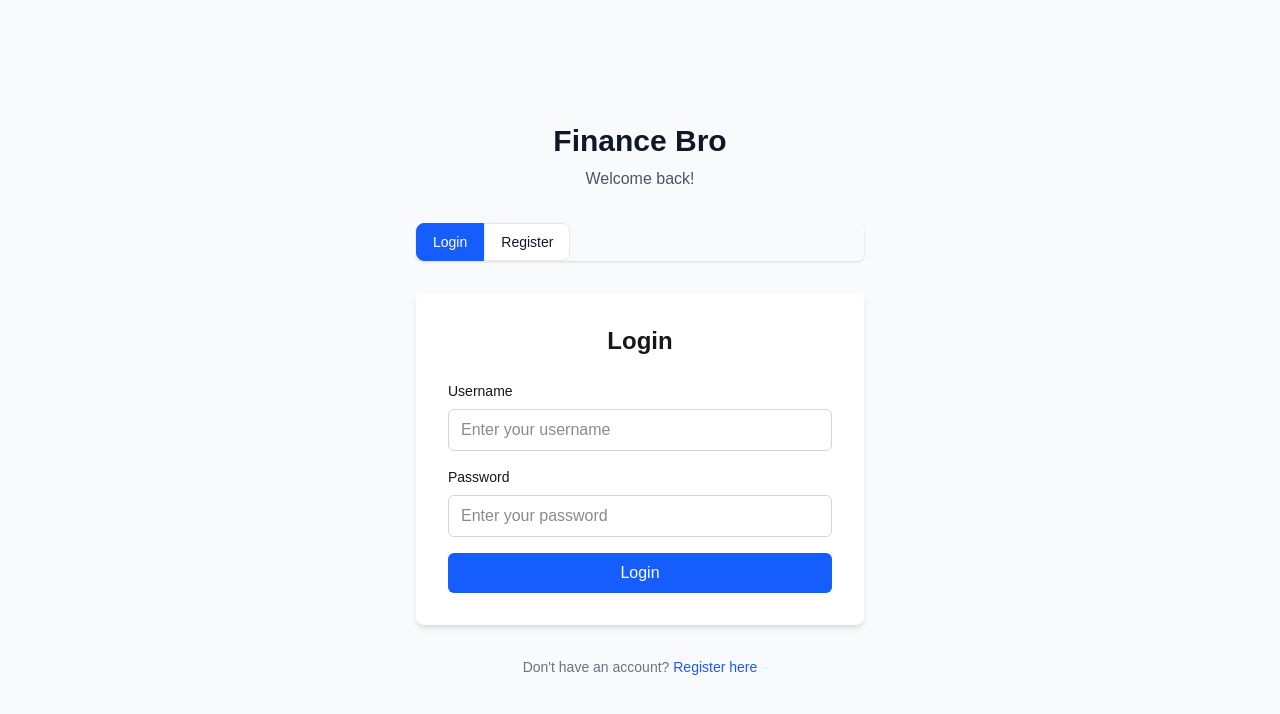
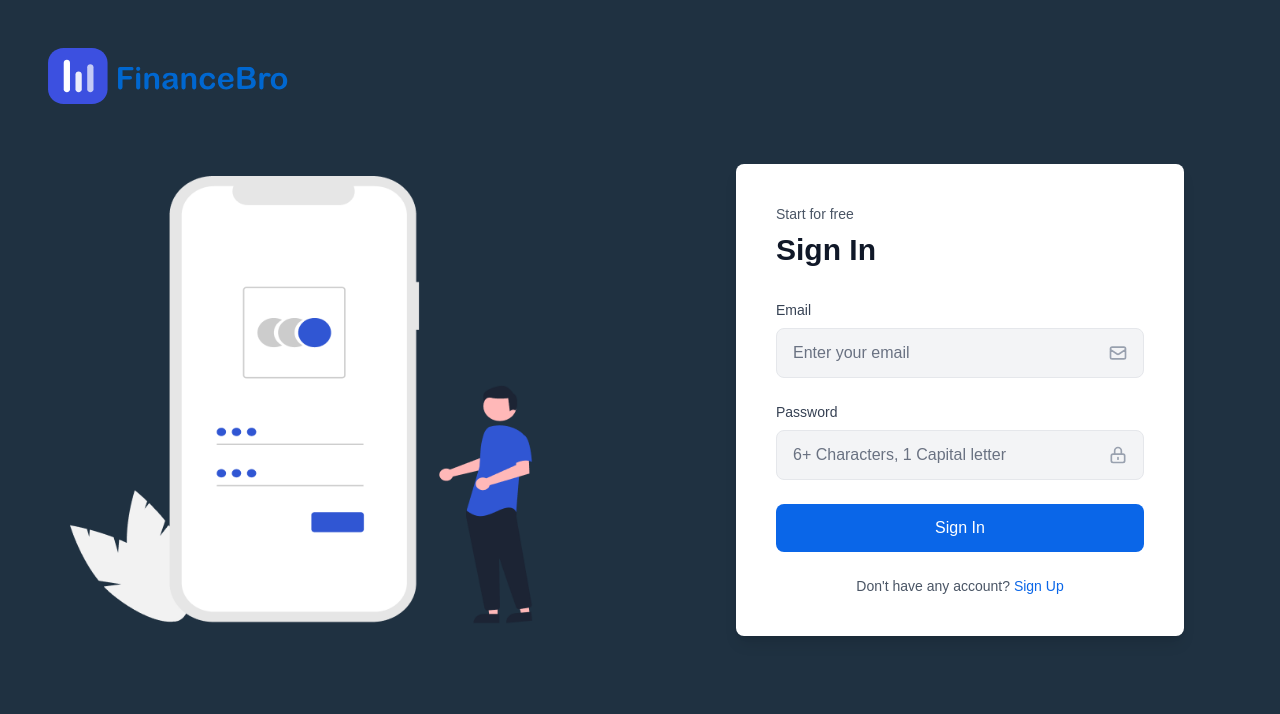
Before and after one commit to Dang-Duong/finance-bro, a Next.js app: page /auth in a window 1280 px wide. Shown: the top 714 px of the page. Built offline with nearby package versions, Linux system fonts and the light colour scheme.

Commit message:
fix: design of auth page

```diff
--- a/app/api/auth/register/route.ts
+++ b/app/api/auth/register/route.ts
@@ -5,10 +5,15 @@ import { NextResponse } from "next/server";
 import { z } from "zod";
 
 const registerSchema = z.object({
-  username: z.string().min(2).max(100).trim().toLowerCase(),
+  email: z.string().email({ message: "Invalid email address" }),
+  name: z.string().min(1, { message: "Name is required" }),
+  surname: z.string().min(1, { message: "Surname is required" }),
   password: z
     .string()
-    .min(6, { message: "Password must be at least 6 characters" }),
+    .min(6, { message: "Password must be at least 6 characters" })
+    .regex(/[A-Z]/, { message: "Password must contain at least 1 capital letter" }),
+  // Support legacy username for backwards compatibility
+  username: z.string().optional(),
 });
 
 export async function POST(req: Request) {
@@ -23,21 +28,37 @@ export async function POST(req: Request) {
       );
     }
 
-    const { username, password } = parsed.data;
+    const { email, name, surname, password, username } = parsed.data;
 
     await dbConnect();
 
-    const existingUser = await User.findOne({ username });
-    if (existingUser) {
+    // Check if email already exists
+    const existingUserByEmail = await User.findOne({ email });
+    if (existingUserByEmail) {
       return NextResponse.json(
-        { message: "User already exists" },
+        { message: "User with this email already exists" },
+        { status: 400 }
+      );
+    }
+
+    // Generate username from email if not provided
+    const generatedUsername = username || email.toLowerCase().split("@")[0];
+
+    // Check if username already exists
+    const existingUserByUsername = await User.findOne({ username: generatedUsername });
+    if (existingUserByUsername) {
+      return NextResponse.json(
+        { message: "Username already exists" },
         { status: 400 }
       );
     }
 
     const hashedPassword = await bcrypt.hash(password, 10);
     const newUser = await User.create({
-      username,
+      username: generatedUsername,
+      email,
+      name,
+      surname,
       password: hashedPassword,
       role: "user",
     });
--- a/app/auth/page.tsx
+++ b/app/auth/page.tsx
@@ -1,6 +1,8 @@
 "use client";
 
 import { useState } from "react";
+import Image from "next/image";
+import BrandLogo from "../components/welcome/BrandLogo";
 import LoginForm from "../components/LoginForm";
 import RegisterForm from "../components/RegisterForm";
 
@@ -8,57 +10,37 @@ export default function AuthPage() {
   const [isLogin, setIsLogin] = useState(true);
 
   return (
-    <div className="min-h-screen bg-gray-50 flex items-center justify-center py-12 px-4 sm:px-6 lg:px-8">
-      <div className="max-w-md w-full space-y-8">
-        <div className="text-center">
-          <h1 className="text-3xl font-bold text-gray-900 mb-2">Finance Bro</h1>
-          <p className="text-gray-600">
-            {isLogin ? "Welcome back!" : "Create your account"}
-          </p>
+    <div className="min-h-screen bg-[#1F3141] relative">
+      {/* Logo - centered on mobile, top-left on desktop */}
+      <div className="flex justify-center pt-8 pb-4 lg:absolute lg:top-12 lg:left-12 lg:justify-start lg:pt-0 lg:pb-0 z-10">
+        <BrandLogo />
+      </div>
+
+      {/* Main content area */}
+      <div className="min-h-screen flex flex-col lg:flex-row">
+        {/* Left Section - Branding and Illustration - Hidden on mobile */}
+        <div className="hidden lg:flex flex-1 flex-col items-center justify-center p-8 lg:p-12">
+          <div className="flex items-center justify-center">
+            <Image
+              src="/imgs/loginImg.png"
+              alt="Finance app illustration"
+              width={600}
+              height={600}
+              className="w-[500px] h-auto"
+              priority
+            />
+          </div>
         </div>
 
-        {/* Toggle buttons */}
-        <div className="flex rounded-md shadow-sm" role="group">
-          <button
-            type="button"
-            onClick={() => setIsLogin(true)}
-            className={`px-4 py-2 text-sm font-medium border rounded-l-lg ${
-              isLogin
-                ? "bg-blue-600 text-white border-blue-600"
-                : "bg-white text-gray-900 border-gray-200 hover:bg-gray-50"
-            }`}
-          >
-            Login
-          </button>
-          <button
-            type="button"
-            onClick={() => setIsLogin(false)}
-            className={`px-4 py-2 text-sm font-medium border rounded-r-lg ${
-              !isLogin
-                ? "bg-green-600 text-white border-green-600"
-                : "bg-white text-gray-900 border-gray-200 hover:bg-gray-50"
-            }`}
-          >
-            Register
-          </button>
-        </div>
-
-        {/* Form */}
-        <div className="bg-white p-8 rounded-lg shadow-md">
-          {isLogin ? <LoginForm /> : <RegisterForm />}
-        </div>
-
-        {/* Footer */}
-        <div className="text-center text-sm text-gray-500">
-          <p>
-            {isLogin ? "Don't have an account? " : "Already have an account? "}
-            <button
-              onClick={() => setIsLogin(!isLogin)}
-              className="text-blue-600 hover:text-blue-500 font-medium"
-            >
-              {isLogin ? "Register here" : "Login here"}
-            </button>
-          </p>
+        {/* Right Section - Form */}
+        <div className="flex-1 flex items-center justify-center p-8 lg:p-12">
+          <div className="w-full max-w-md">
+            {isLogin ? (
+              <LoginForm setIsLogin={setIsLogin} />
+            ) : (
+              <RegisterForm setIsLogin={setIsLogin} />
+            )}
+          </div>
         </div>
       </div>
     </div>
--- a/app/components/LoginForm.tsx
+++ b/app/components/LoginForm.tsx
@@ -1,9 +1,15 @@
 "use client";
 
 import { useState } from "react";
+import EnvelopeIcon from "./icons/EnvelopeIcon";
+import LockIcon from "./icons/LockIcon";
 
-export default function LoginForm() {
-  const [username, setUsername] = useState("");
+type Props = {
+  setIsLogin: (value: boolean) => void;
+};
+
+export default function LoginForm({ setIsLogin }: Props) {
+  const [email, setEmail] = useState("");
   const [password, setPassword] = useState("");
   const [message, setMessage] = useState("");
   const [loading, setLoading] = useState(false);
@@ -19,7 +25,7 @@ export default function LoginForm() {
         headers: {
           "Content-Type": "application/json",
         },
-        body: JSON.stringify({ username, password }),
+        body: JSON.stringify({ email, password }),
       });
 
       const data = await response.json();
@@ -28,61 +34,82 @@ export default function LoginForm() {
         localStorage.setItem("token", data.token);
         localStorage.setItem("user", JSON.stringify(data.user));
         setMessage("Login successful!");
-        // Redirect to /
+        // Redirect to dashboard
         window.location.href = "/dashboard";
       } else {
-        setMessage(data.error || "Login failed");
+        setMessage(data.error || data.message || "Login failed");
       }
     } catch (error) {
-      setMessage(`Network error. Please try again. ${error}`);
+      setMessage(`Network error. Please try again.`);
     } finally {
       setLoading(false);
     }
   };
 
   return (
-    <div className="w-full max-w-md mx-auto">
-      <h2 className="text-2xl font-bold mb-6 text-center">Login</h2>
-      <form onSubmit={handleSubmit} className="space-y-4">
+    <div className="bg-white rounded-lg p-8 lg:p-10 shadow-lg">
+      <p className="text-sm text-gray-600 mb-2">Start for free</p>
+      <h2 className="text-3xl font-bold text-gray-900 mb-8">Sign In</h2>
+
+      <form onSubmit={handleSubmit} className="space-y-6">
         <div>
-          <label htmlFor="username" className="block text-sm font-medium mb-2">
-            Username
+          <label
+            htmlFor="email"
+            className="block text-sm font-medium text-gray-700 mb-2"
+          >
+            Email
           </label>
+          <div className="relative">
             <input
-            type="text"
-            id="username"
-            value={username}
-            onChange={(e) => setUsername(e.target.value)}
+              type="email"
+              id="email"
+              value={email}
+              onChange={(e) => setEmail(e.target.value)}
               required
-            className="w-full px-3 py-2 border border-gray-300 rounded-md focus:outline-none focus:ring-2 focus:ring-blue-500"
-            placeholder="Enter your username"
+              className="w-full px-4 py-3 pr-12 bg-gray-100 border border-gray-200 rounded-lg text-gray-900 placeholder-gray-500 focus:outline-none focus:ring-2 focus:ring-blue-500 focus:border-transparent"
+              placeholder="Enter your email"
             />
+            <div className="absolute right-4 top-1/2 transform -translate-y-1/2">
+              <EnvelopeIcon />
             </div>
+          </div>
+        </div>
+
         <div>
-          <label htmlFor="password" className="block text-sm font-medium mb-2">
+          <label
+            htmlFor="password"
+            className="block text-sm font-medium text-gray-700 mb-2"
+          >
             Password
           </label>
+          <div className="relative">
             <input
               type="password"
               id="password"
               value={password}
               onChange={(e) => setPassword(e.target.value)}
               required
-            className="w-full px-3 py-2 border border-gray-300 rounded-md focus:outline-none focus:ring-2 focus:ring-blue-500"
-            placeholder="Enter your password"
+              className="w-full px-4 py-3 pr-12 bg-gray-100 border border-gray-200 rounded-lg text-gray-900 placeholder-gray-500 focus:outline-none focus:ring-2 focus:ring-blue-500 focus:border-transparent"
+              placeholder="6+ Characters, 1 Capital letter"
             />
+            <div className="absolute right-4 top-1/2 transform -translate-y-1/2">
+              <LockIcon />
             </div>
+          </div>
+        </div>
+
         <button
           type="submit"
           disabled={loading}
-          className="w-full bg-blue-600 text-white py-2 px-4 rounded-md hover:bg-blue-700 focus:outline-none focus:ring-2 focus:ring-blue-500 disabled:opacity-50"
+          className="w-full bg-[#0A66E8] text-white py-3 px-4 rounded-lg font-medium hover:bg-[#0958d1] focus:outline-none focus:ring-2 focus:ring-blue-500 focus:ring-offset-2 disabled:opacity-50 disabled:cursor-not-allowed transition-colors"
         >
-          {loading ? "Logging in..." : "Login"}
+          {loading ? "Signing in..." : "Sign In"}
         </button>
       </form>
+
       {message && (
         <div
-          className={`mt-4 p-3 rounded-md ${
+          className={`mt-4 p-3 rounded-lg text-sm ${
             message.includes("successful")
               ? "bg-green-100 text-green-700"
               : "bg-red-100 text-red-700"
@@ -91,6 +118,16 @@ export default function LoginForm() {
           {message}
         </div>
       )}
+
+      <p className="mt-6 text-center text-sm text-gray-600">
+        Don't have any account?{" "}
+        <button
+          onClick={() => setIsLogin(false)}
+          className="text-[#0A66E8] font-medium hover:underline"
+        >
+          Sign Up
+        </button>
+      </p>
     </div>
   );
 }
--- a/app/components/RegisterForm.tsx
+++ b/app/components/RegisterForm.tsx
@@ -1,9 +1,17 @@
 "use client";
 
 import { useState } from "react";
+import EnvelopeIcon from "./icons/EnvelopeIcon";
+import LockIcon from "./icons/LockIcon";
+import UserIcon from "./icons/UserIcon";
 
-export default function RegisterForm() {
-  const [username, setUsername] = useState("");
+type Props = {
+  setIsLogin: (value: boolean) => void;
+};
+
+export default function RegisterForm({ setIsLogin }: Props) {
+  const [name, setName] = useState("");
+  const [email, setEmail] = useState("");
   const [password, setPassword] = useState("");
   const [confirmPassword, setConfirmPassword] = useState("");
   const [message, setMessage] = useState("");
@@ -27,13 +35,30 @@ export default function RegisterForm() {
       return;
     }
 
+    // Check for capital letter
+    if (!/[A-Z]/.test(password)) {
+      setMessage("Password must contain at least 1 capital letter");
+      setLoading(false);
+      return;
+    }
+
     try {
+      // Split name into name and surname
+      const nameParts = name.trim().split(/\s+/);
+      const firstName = nameParts[0] || "";
+      const surname = nameParts.slice(1).join(" ") || firstName; // Use first name as surname if no last name provided
+
       const response = await fetch("/api/auth/register", {
         method: "POST",
         headers: {
           "Content-Type": "application/json",
         },
-        body: JSON.stringify({ username, password }),
+        body: JSON.stringify({
+          email,
+          name: firstName,
+          surname,
+          password,
+        }),
       });
 
       const data = await response.json();
@@ -41,11 +66,16 @@ export default function RegisterForm() {
       if (response.ok) {
         setMessage("Registration successful! You can now login.");
         // Clear form
-        setUsername("");
+        setName("");
+        setEmail("");
         setPassword("");
         setConfirmPassword("");
+        // Switch to login after a delay
+        setTimeout(() => {
+          setIsLogin(true);
+        }, 2000);
       } else {
-        setMessage(data.error || "Registration failed");
+        setMessage(data.message || data.error || "Registration failed");
       }
     } catch (error) {
       setMessage("Network error. Please try again.");
@@ -55,79 +85,147 @@ export default function RegisterForm() {
   };
 
   return (
-    <div className="w-full max-w-md mx-auto">
-      <h2 className="text-2xl font-bold mb-6 text-center">Register</h2>
-      <form onSubmit={handleSubmit} className="space-y-4">
+    <div className="bg-white rounded-lg p-8 lg:p-10 shadow-lg">
+      {/* Dark mode styles for later: bg-gray-800 */}
+      <p className="text-sm text-gray-600 mb-2">Start for free</p>
+      {/* Dark mode: text-gray-400 */}
+      <h2 className="text-3xl font-bold text-gray-900 mb-8">Sign Up</h2>
+      {/* Dark mode: text-white */}
+
+      <form onSubmit={handleSubmit} className="space-y-6">
         <div>
           <label
-            htmlFor="reg-username"
-            className="block text-sm font-medium mb-2"
+            htmlFor="name"
+            className="block text-sm font-medium text-gray-700 mb-2"
           >
-            Username
+            {/* Dark mode: text-gray-300 */}
+            Name
           </label>
+          <div className="relative">
             <input
               type="text"
-            id="reg-username"
-            value={username}
-            onChange={(e) => setUsername(e.target.value)}
+              id="name"
+              value={name}
+              onChange={(e) => setName(e.target.value)}
               required
-            className="w-full px-3 py-2 border border-gray-300 rounded-md focus:outline-none focus:ring-2 focus:ring-blue-500"
-            placeholder="Choose a username"
+              className="w-full px-4 py-3 pr-12 bg-gray-100 border border-gray-200 rounded-lg text-gray-900 placeholder-gray-500 focus:outline-none focus:ring-2 focus:ring-blue-500 focus:border-transparent"
+              placeholder="Enter your full name"
             />
+            {/* Dark mode input: bg-gray-700 border-gray-600 text-white placeholder-gray-400 */}
+            <div className="absolute right-4 top-1/2 transform -translate-y-1/2">
+              <UserIcon />
             </div>
+          </div>
+        </div>
+
         <div>
           <label
-            htmlFor="reg-password"
-            className="block text-sm font-medium mb-2"
+            htmlFor="email"
+            className="block text-sm font-medium text-gray-700 mb-2"
           >
+            {/* Dark mode: text-gray-300 */}
+            Email
+          </label>
+          <div className="relative">
+            <input
+              type="email"
+              id="email"
+              value={email}
+              onChange={(e) => setEmail(e.target.value)}
+              required
+              className="w-full px-4 py-3 pr-12 bg-gray-100 border border-gray-200 rounded-lg text-gray-900 placeholder-gray-500 focus:outline-none focus:ring-2 focus:ring-blue-500 focus:border-transparent"
+              placeholder="Enter your email"
+            />
+            {/* Dark mode input: bg-gray-700 border-gray-600 text-white placeholder-gray-400 */}
+            <div className="absolute right-4 top-1/2 transform -translate-y-1/2">
+              <EnvelopeIcon />
+            </div>
+          </div>
+        </div>
+
+        <div>
+          <label
+            htmlFor="password"
+            className="block text-sm font-medium text-gray-700 mb-2"
+          >
+            {/* Dark mode: text-gray-300 */}
             Password
           </label>
+          <div className="relative">
             <input
               type="password"
-            id="reg-password"
+              id="password"
               value={password}
               onChange={(e) => setPassword(e.target.value)}
               required
-            className="w-full px-3 py-2 border border-gray-300 rounded-md focus:outline-none focus:ring-2 focus:ring-blue-500"
-            placeholder="Enter your password (min 6 characters)"
+              className="w-full px-4 py-3 pr-12 bg-gray-100 border border-gray-200 rounded-lg text-gray-900 placeholder-gray-500 focus:outline-none focus:ring-2 focus:ring-blue-500 focus:border-transparent"
+              placeholder="6+ Characters, 1 Capital letter"
             />
+            {/* Dark mode input: bg-gray-700 border-gray-600 text-white placeholder-gray-400 */}
+            <div className="absolute right-4 top-1/2 transform -translate-y-1/2">
+              <LockIcon />
             </div>
+          </div>
+        </div>
+
         <div>
           <label
             htmlFor="confirm-password"
-            className="block text-sm font-medium mb-2"
+            className="block text-sm font-medium text-gray-700 mb-2"
           >
-            Confirm Password
+            {/* Dark mode: text-gray-300 */}
+            Re-type Password
           </label>
+          <div className="relative">
             <input
               type="password"
               id="confirm-password"
               value={confirmPassword}
               onChange={(e) => setConfirmPassword(e.target.value)}
               required
-            className="w-full px-3 py-2 border border-gray-300 rounded-md focus:outline-none focus:ring-2 focus:ring-blue-500"
-            placeholder="Confirm your password"
+              className="w-full px-4 py-3 pr-12 bg-gray-100 border border-gray-200 rounded-lg text-gray-900 placeholder-gray-500 focus:outline-none focus:ring-2 focus:ring-blue-500 focus:border-transparent"
+              placeholder="Re-enter your password"
             />
+            {/* Dark mode input: bg-gray-700 border-gray-600 text-white placeholder-gray-400 */}
+            <div className="absolute right-4 top-1/2 transform -translate-y-1/2">
+              <LockIcon />
             </div>
+          </div>
+        </div>
+
         <button
           type="submit"
           disabled={loading}
-          className="w-full bg-green-600 text-white py-2 px-4 rounded-md hover:bg-green-700 focus:outline-none focus:ring-2 focus:ring-green-500 disabled:opacity-50"
+          className="w-full bg-[#0A66E8] text-white py-3 px-4 rounded-lg font-medium hover:bg-[#0958d1] focus:outline-none focus:ring-2 focus:ring-blue-500 focus:ring-offset-2 disabled:opacity-50 disabled:cursor-not-allowed transition-colors"
         >
-          {loading ? "Registering..." : "Register"}
+          {/* Dark mode button: focus:ring-offset-gray-800 */}
+          {loading ? "Creating account..." : "Create account"}
         </button>
       </form>
+
       {message && (
         <div
-          className={`mt-4 p-3 rounded-md ${
+          className={`mt-4 p-3 rounded-lg text-sm ${
             message.includes("successful")
               ? "bg-green-100 text-green-700"
               : "bg-red-100 text-red-700"
           }`}
         >
+          {/* Dark mode message: bg-green-900/50 text-green-300 border border-green-700 | bg-red-900/50 text-red-300 border border-red-700 */}
           {message}
         </div>
       )}
+
+      <p className="mt-6 text-center text-sm text-gray-600">
+        {/* Dark mode: text-gray-400 */}
+        Already have an account?{" "}
+        <button
+          onClick={() => setIsLogin(true)}
+          className="text-[#0A66E8] font-medium hover:underline"
+        >
+          Sign in
+        </button>
+      </p>
     </div>
   );
 }
--- /dev/null
+++ b/app/components/icons/EnvelopeIcon.tsx
@@ -0,0 +1,21 @@
+type Props = {
+  className?: string;
+};
+
+export default function EnvelopeIcon({ className = "w-5 h-5 text-gray-400" }: Props) {
+  return (
+    <svg
+      className={className}
+      fill="none"
+      stroke="currentColor"
+      viewBox="0 0 24 24"
+    >
+      <path
+        strokeLinecap="round"
+        strokeLinejoin="round"
+        strokeWidth={2}
+        d="M3 8l7.89 5.26a2 2 0 002.22 0L21 8M5 19h14a2 2 0 002-2V7a2 2 0 00-2-2H5a2 2 0 00-2 2v10a2 2 0 002 2z"
+      />
+    </svg>
+  );
+}
--- /dev/null
+++ b/app/components/icons/LockIcon.tsx
@@ -0,0 +1,21 @@
+type Props = {
+  className?: string;
+};
+
+export default function LockIcon({ className = "w-5 h-5 text-gray-400" }: Props) {
+  return (
+    <svg
+      className={className}
+      fill="none"
+      stroke="currentColor"
+      viewBox="0 0 24 24"
+    >
+      <path
+        strokeLinecap="round"
+        strokeLinejoin="round"
+        strokeWidth={2}
+        d="M12 15v2m-6 4h12a2 2 0 002-2v-6a2 2 0 00-2-2H6a2 2 0 00-2 2v6a2 2 0 002 2zm10-10V7a4 4 0 00-8 0v4h8z"
+      />
+    </svg>
+  );
+}
--- /dev/null
+++ b/app/components/icons/UserIcon.tsx
@@ -0,0 +1,21 @@
+type Props = {
+  className?: string;
+};
+
+export default function UserIcon({ className = "w-5 h-5 text-gray-400" }: Props) {
+  return (
+    <svg
+      className={className}
+      fill="none"
+      stroke="currentColor"
+      viewBox="0 0 24 24"
+    >
+      <path
+        strokeLinecap="round"
+        strokeLinejoin="round"
+        strokeWidth={2}
+        d="M16 7a4 4 0 11-8 0 4 4 0 018 0zM12 14a7 7 0 00-7 7h14a7 7 0 00-7-7z"
+      />
+    </svg>
+  );
+}
--- a/package.json
+++ b/package.json
@@ -3,8 +3,8 @@
   "version": "0.1.0",
   "private": true,
   "scripts": {
-    "dev": "next dev --turbopack",
-    "build": "next build --turbopack",
+    "dev": "next dev",
+    "build": "next build",
     "start": "next start",
     "lint": "eslint"
   },
```
Also changed, not shown: app/api/auth/login/route.ts (+11 -2 lines). Lines whose indentation alone changed are shown as unchanged.
